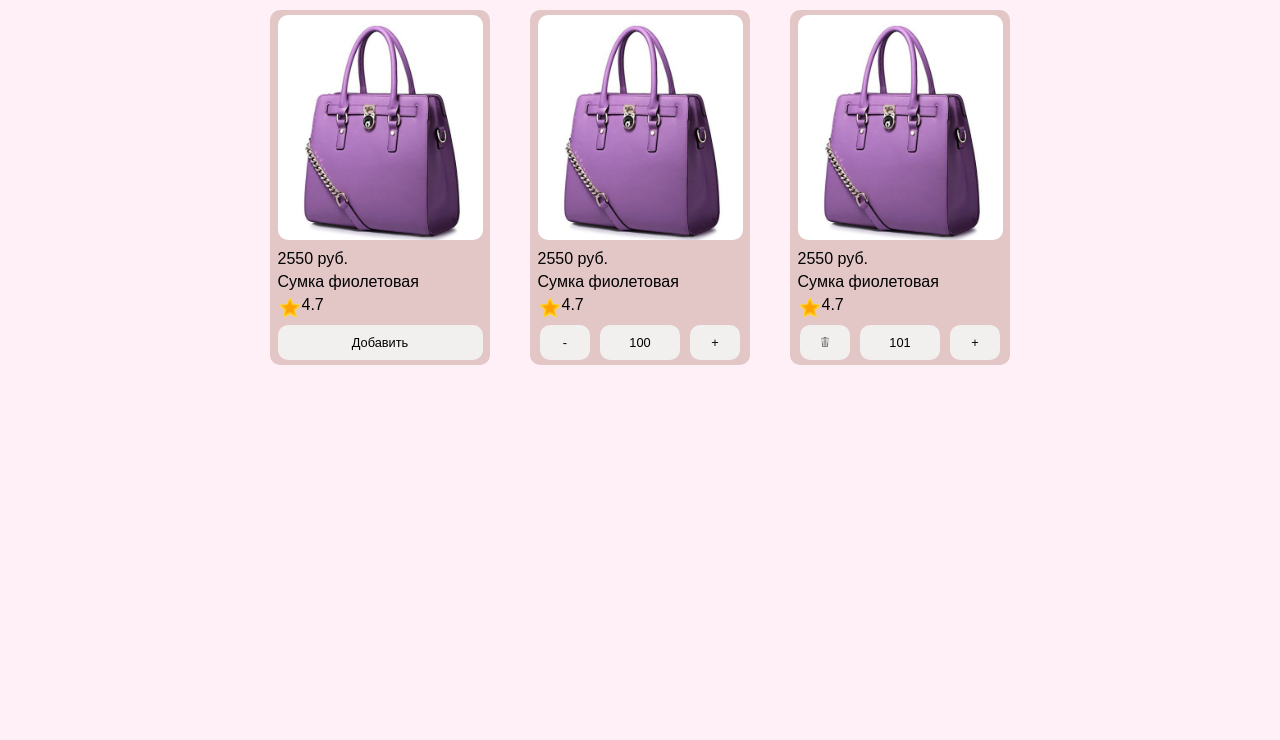
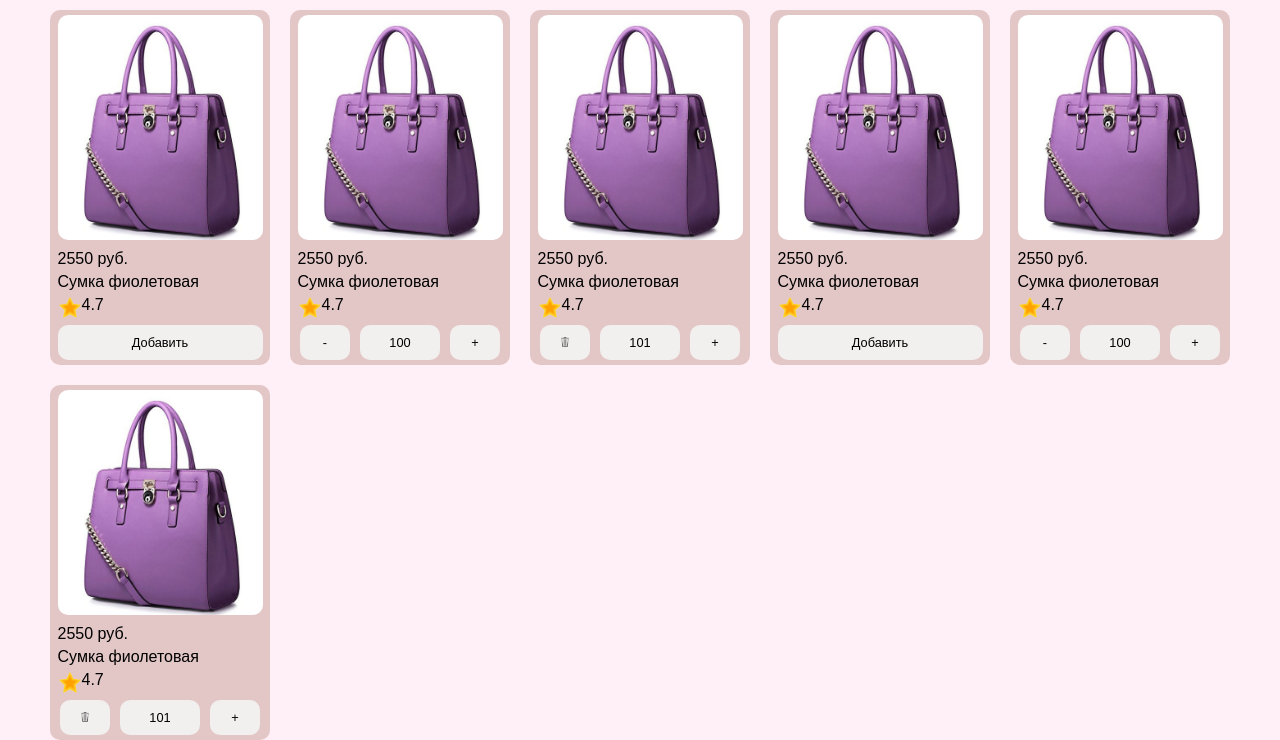
Before and after one commit to WBjorn/BagStoreSite, a Django app: page /shop/ in a window 1280 px wide. Shown: the part 100-840 px from the top of the page. Before the commit the page ends 465 px from the top, so only its background shows below. Run offline with Django 5.2, Linux system fonts and the light colour scheme; parts of the project's set-up code (start-up, migrations or seed data) failed here and were passed over.

Commit message:
Закончена страница магазина, карточки слева

```diff
--- a/bagstore/apps/shop/static/shop/styles/shop.css
+++ b/bagstore/apps/shop/static/shop/styles/shop.css
@@ -6,11 +6,11 @@ body{
 
 .cards_products{
     /* background-color: bisque; */
-    max-width: 1280px;
+    width: 1180px;
     display: flex;
     flex-wrap: wrap;
-    justify-content: center;
-    gap: 40px;
+    justify-content: flex-start;
+    gap: 20px;
     margin-top: 10px;
 
 }
--- a/bagstore/apps/shop/templates/shop.html
+++ b/bagstore/apps/shop/templates/shop.html
@@ -108,7 +108,95 @@
                 </div>
             </div>
 
+            <div class="style_card">
+                <div class="blok_up">
+                    <img src="{% static '/shop/images/bag_example.png' %}" class="style_img">
+                </div>
 
+                <div class="under_block">
+
+                    <div class="price">
+                        <span>2550 руб.</span>
+                    </div>
+
+                    <div class="inf_text">
+                        <span>Сумка фиолетовая </span>
+                    </div>
+
+                    <div class="evaluation">
+                        <img src="{% static '/shop/icons/star.png'%}" class="feedback_img">
+                        <span class="evaluation_data"> 4.7 </span>
+                    </div>
+
+                    <div class="button_script_first">
+                        <button type="button" class="button_buy_first">
+                            <span> Добавить </span>
+                        </button>
+                    </div>
+                </div>
+            </div>
+
+            <div class="style_card">
+                <div class="blok_up">
+                    <img src="{% static '/shop/images/bag_example.png' %}" class="style_img">
+                </div>
+                <div class="under_block">
+
+                    <div class="price">
+                        <span>2550 руб.</span>
+                    </div>
+
+                    <div class="inf_text">
+                        <span>Сумка фиолетовая </span>
+                    </div>
+
+                    <div class="evaluation">
+                        <img src="{% static '/shop/icons/star.png'%}" class="feedback_img">
+                        <span class="evaluation_data"> 4.7 </span>
+                    </div>
+
+                    <div class="button_script_second">
+                        <button type="button" class="button_buy_second">
+                            <span> - </span>
+                        </button>
+                        <span class="count_position">100</span>
+                        <button type="button" class="button_buy_second">
+                            <span> + </span>
+                        </button>
+                    </div>
+                </div>
+            </div>
+
+            <div class="style_card">
+                <div class="blok_up">
+                    <img src="{% static '/shop/images/bag_example.png' %}" class="style_img">
+                </div>
+                <div class="under_block">
+
+                    <div class="price">
+                        <span>2550 руб.</span>
+                    </div>
+
+                    <div class="inf_text">
+                        <span>Сумка фиолетовая </span>
+                    </div>
+
+                    <div class="evaluation">
+                        <img src="{% static '/shop/icons/star.png'%}" class="feedback_img">
+                        <span class="evaluation_data"> 4.7 </span>
+                    </div>
+
+                    <div class="button_script_second">
+                        <button type="button" class="button_buy_third">
+                            <img src="{% static '/shop/icons/trash.png'%}" class="trash_img">
+                        </button>
+                        <span class="count_position">101</span>
+                        <button type="button" class="button_buy_third">
+                            <span> + </span>
+                        </button>
+                    </div>
+                </div>
+            </div>
         </main>
 </body>
 </html>
```
Also changed, not shown: bagstore/apps/shop/templates/basket.html (deleted, +0 -13 lines).
